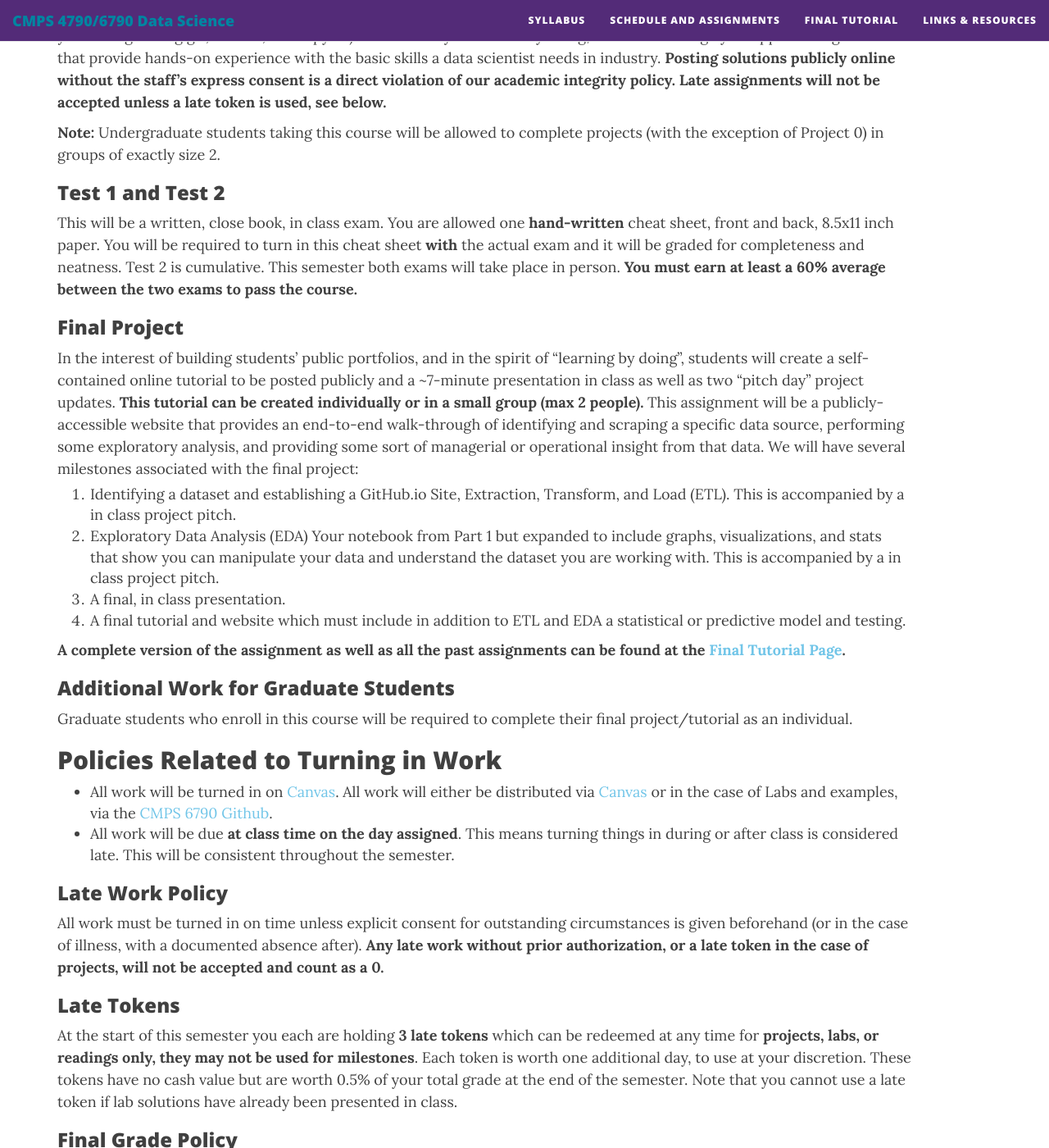
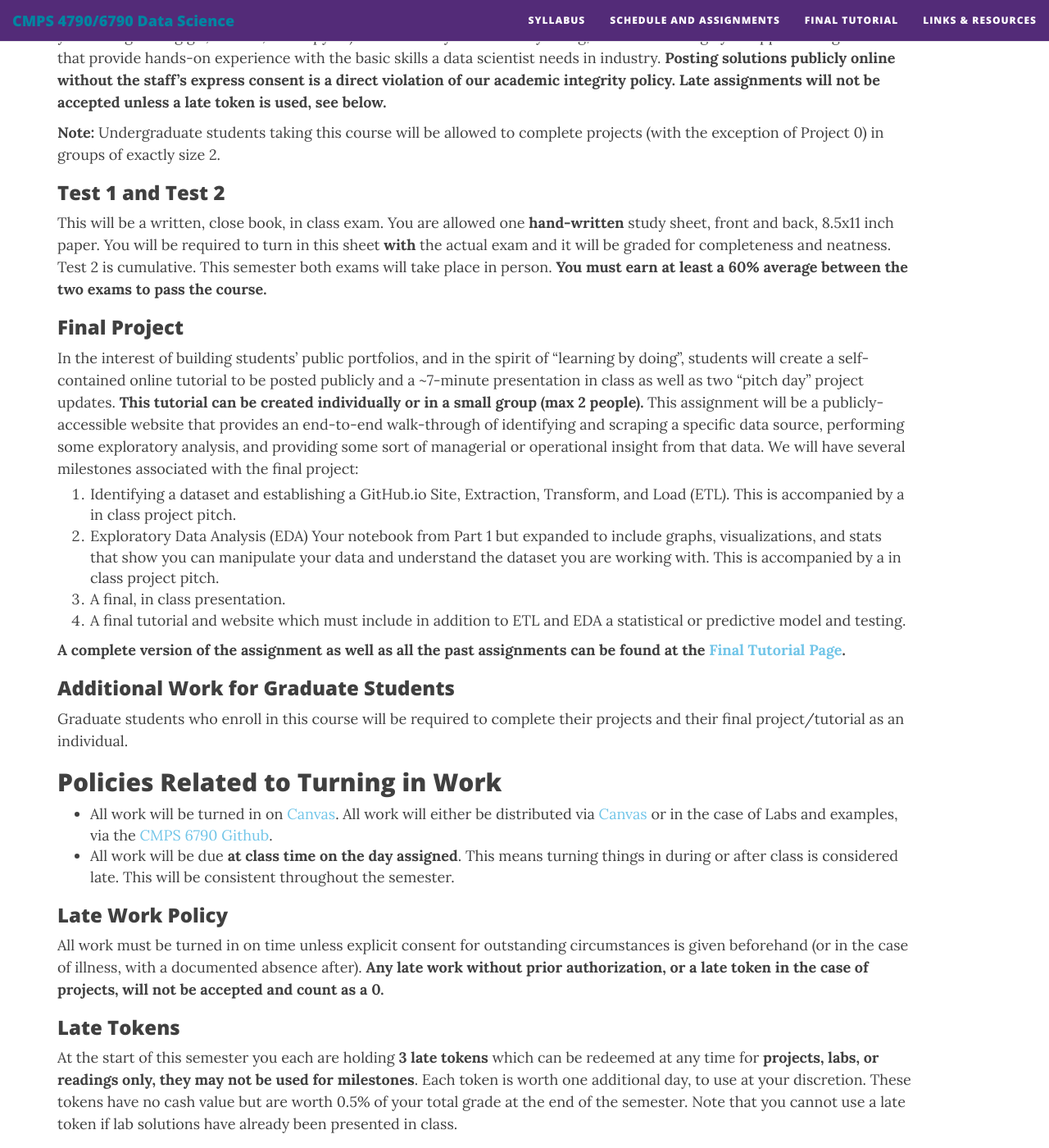
Before and after one commit to nmattei/cmps6790, a Jekyll site: the page built from syllabus.md, in a window 1280 px wide and 1400 px high, scrolled down 4945 px. Shown: the whole window at 82% size. Built offline with Jekyll 4.4.1, drawn with Linux system fonts in a browser that asks for light colours; nearby versions of some CDN libraries; some of the changed text lies outside the part shown.

Commit message:
syllabus update

```diff
--- a/syllabus.md
+++ b/syllabus.md
@@ -135,7 +135,7 @@ There will be 3 "mini-projects" assigned over the course of the semester (plus o
 **Note:** Undergraduate students taking this course will be allowed to complete projects (with the exception of Project 0) in groups of exactly size 2.
 
 ### Test 1 and Test 2
-This will be a written, close book, in class exam.  You are allowed one **hand-written** cheat sheet, front and back, 8.5x11 inch paper.  You will be required to turn in this cheat sheet **with** the actual exam and it will be graded for completeness and neatness. Test 2 is cumulative.  This semester both exams will take place in person. **You must earn at least a 60% average between the two exams to pass the course.**
+This will be a written, close book, in class exam.  You are allowed one **hand-written** study sheet, front and back, 8.5x11 inch paper.  You will be required to turn in this sheet **with** the actual exam and it will be graded for completeness and neatness. Test 2 is cumulative.  This semester both exams will take place in person. **You must earn at least a 60% average between the two exams to pass the course.**
 
 ### Final Project
 In the interest of building students' public portfolios, and in the spirit of "learning by doing", students will create a self-contained online tutorial to be posted publicly and a ~7-minute presentation in class as well as two "pitch day" project updates. **This tutorial can be created individually or in a small group (max 2 people).** This assignment will be a publicly-accessible website that provides an end-to-end walk-through of identifying and scraping a specific data source, performing some exploratory analysis, and providing some sort of managerial or operational insight from that data.  We will have several milestones associated with the final project:
@@ -148,7 +148,7 @@ In the interest of building students' public portfolios, and in the spirit of "l
 **A complete version of the assignment as well as all the past assignments can be found at the [Final Tutorial Page](/_projects/FinalTutorial/FinalTutorial.md).**
 
 ### Additional Work for Graduate Students
-Graduate students who enroll in this course will be required to complete their final project/tutorial as an individual.
+Graduate students who enroll in this course will be required to complete their projects and their final project/tutorial as an individual.
 
 ## Policies Related to Turning in Work
 * All work will be turned in on [Canvas](https://tulane.instructure.com/).  All work will either be distributed via [Canvas](https://tulane.instructure.com/) or in the case of Labs and examples, via the [CMPS 6790 Github](https://github.com/nmattei/cmps6790).
```
Also changed, not shown: other parts of syllabus.md (+6 -6 lines).
